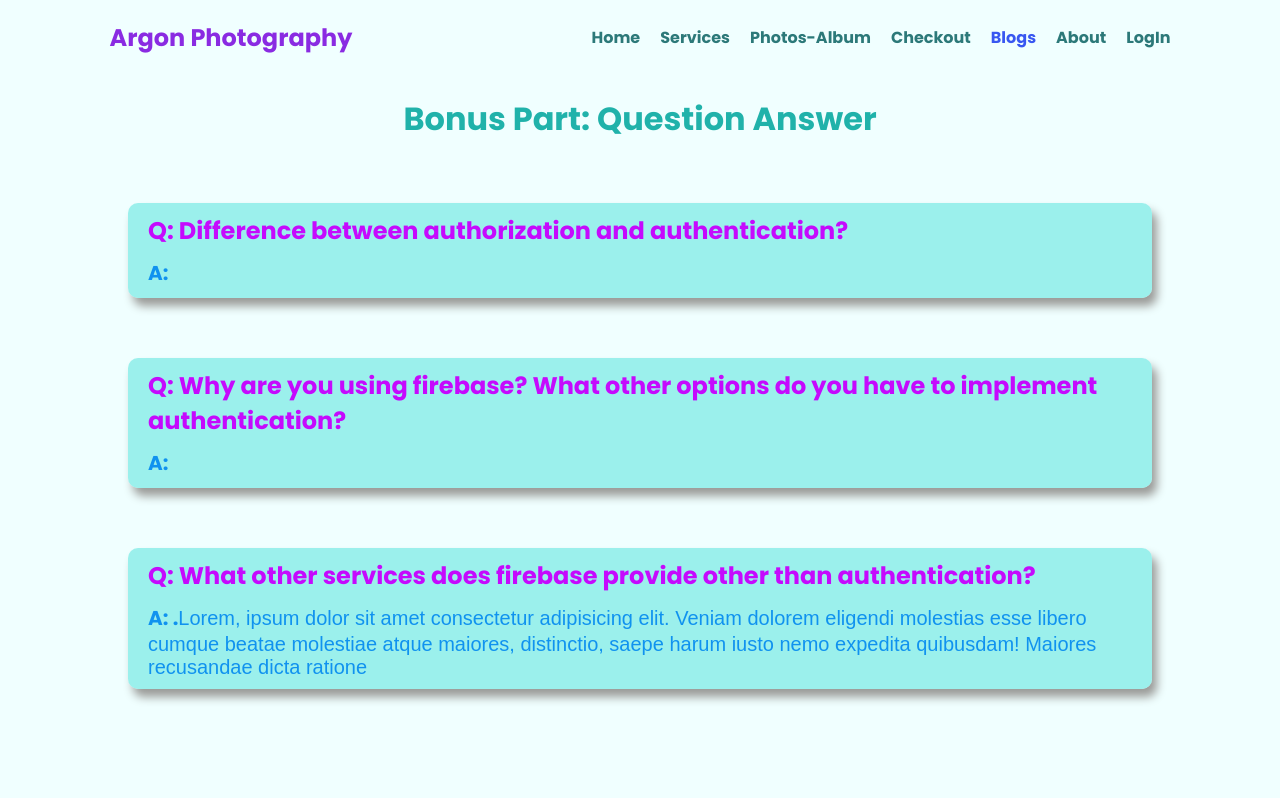
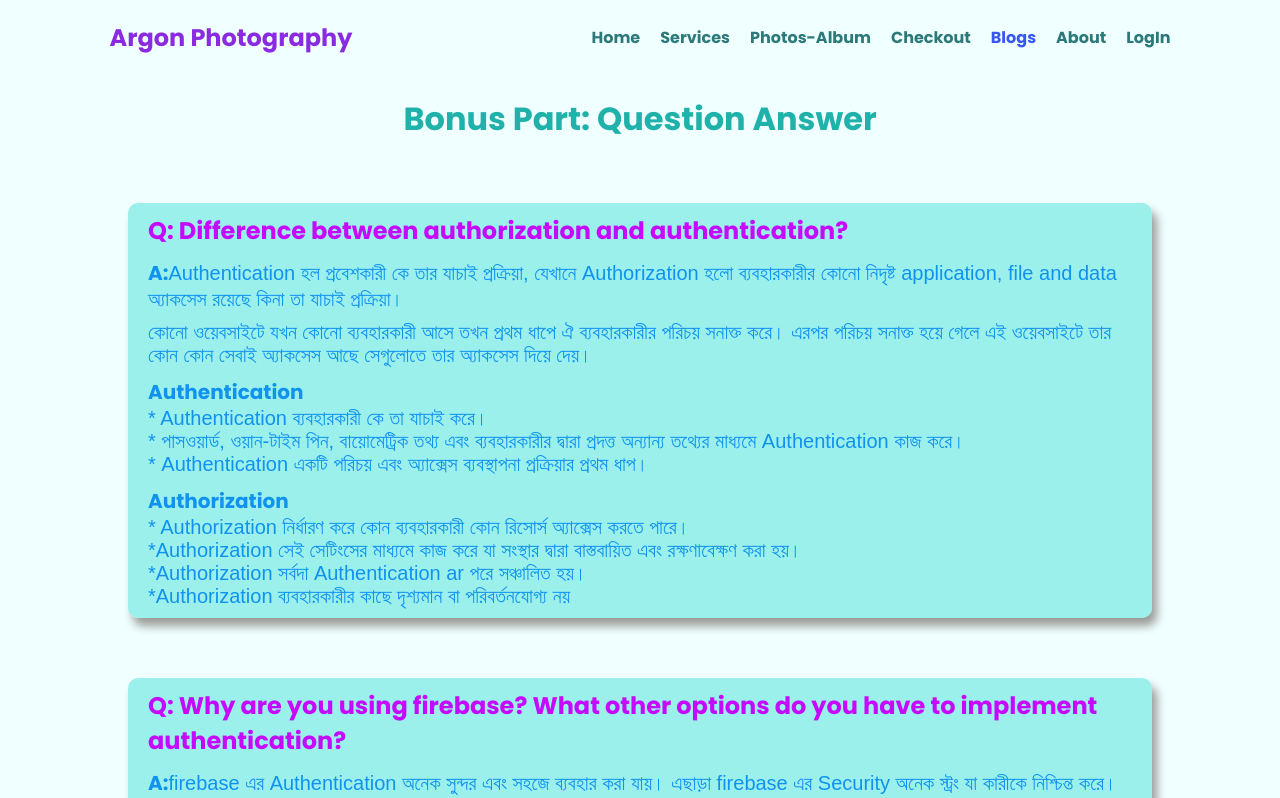
Before and after one commit to Abdur-Rahman-Argon/argon-photography, a React (Create React App) app: page /blogs in a window 1280 px wide. Shown: the top 798 px of the page. Built offline with nearby package versions, Linux system fonts and the light colour scheme; no server answers.

Commit message:
reset password set

```diff
--- a/src/components/Blogs/Blogs.js
+++ b/src/components/Blogs/Blogs.js
@@ -9,6 +9,39 @@ const Blogs = () => {
         <h2>Q: Difference between authorization and authentication?</h2>
         <p>
           <b>A:</b>
+          Authentication হল প্রবেশকারী কে তার যাচাই প্রক্রিয়া, যেখানে
+          Authorization হলো ব্যবহারকারীর কোনো নিদৃষ্ট application, file and data
+          অ্যাকসেস রয়েছে কিনা তা যাচাই প্রক্রিয়া।
+        </p>
+        <p>
+          কোনো ওয়েবসাইটে যখন কোনো ব্যবহারকারী আসে তখন প্রথম ধাপে ঐ ব্যবহারকারীর
+          পরিচয় সনাক্ত করে। এরপর পরিচয় সনাক্ত হয়ে গেলে এই ওয়েবসাইটে তার কোন
+          কোন সেবাই অ্যাকসেস আছে সেগুলোতে তার অ্যাকসেস দিয়ে দেয়।
+        </p>
+        <p>
+          <b>Authentication</b> <br /> * Authentication ব্যবহারকারী কে তা যাচাই
+          করে।
+          <br />
+          * পাসওয়ার্ড, ওয়ান-টাইম পিন, বায়োমেট্রিক তথ্য এবং ব্যবহারকারীর
+          দ্বারা প্রদত্ত অন্যান্য তথ্যের মাধ্যমে Authentication কাজ করে।
+          <br />
+          * Authentication একটি পরিচয় এবং অ্যাক্সেস ব্যবস্থাপনা প্রক্রিয়ার
+          প্রথম ধাপ।
+          <br />
+        </p>
+        <p>
+          <b>Authorization</b>
+          <br />
+          * Authorization নির্ধারণ করে কোন ব্যবহারকারী কোন রিসোর্স অ্যাক্সেস
+          করতে পারে।
+          <br />
+          *Authorization সেই সেটিংসের মাধ্যমে কাজ করে যা সংস্থার দ্বারা
+          বাস্তবায়িত এবং রক্ষণাবেক্ষণ করা হয়।
+          <br />
+          *Authorization সর্বদা Authentication ar পরে সঞ্চালিত হয়।
+          <br />
+          *Authorization ব্যবহারকারীর কাছে দৃশ্যমান বা পরিবর্তনযোগ্য নয়
+          <br />
         </p>
       </div>
       <div className="Card">
@@ -20,6 +53,18 @@ const Blogs = () => {
         </h2>
         <p>
           <b>A:</b>
+          firebase এর Authentication অনেক সুন্দর এবং সহজে ব্যবহার করা যায়।
+          এছাড়া firebase এর Security অনেক স্ট্রং যা কারীকে নিশ্চিন্ত করে।{" "}
+          <br />
+          Firebase অনেক উদ্দেশ্যে ব্যবহার করা হয় যা আপনার Website বিকাশ ,
+          বৃদ্ধি এবং এটিকে একটি মানসম্পন্ন Site বানাতে সাহায্য করতে পারে ।
+          <br />
+          তাছাড়া, ফায়ারবেস একটি ডেভেলপারকে মাথায় রেখে তৈরি করা হয়েছে যাতে
+          তারা একটি Website তৈরি করার সময় যে সমস্ত সমস্যার সম্মুখীন হতে পারে
+          তার সমাধান করতে পারে। তাই এটাই ভাল লাগে।
+          <br />
+          এখন ফায়ারবেস বিকল্প কিছু নেই তবে পরবর্তী যদি মন হয় অন্যান্য গুলো
+          ভালো সেটা পরে দেখা যাবে
         </p>
       </div>
       <div className="Card">
@@ -30,10 +75,7 @@ const Blogs = () => {
           </b>
         </h2>
         <p>
-          <b>A: .</b>Lorem, ipsum dolor sit amet consectetur adipisicing elit.
-          Veniam dolorem eligendi molestias esse libero cumque beatae molestiae
-          atque maiores, distinctio, saepe harum iusto nemo expedita quibusdam!
-          Maiores recusandae dicta ratione
+          <b>A: .</b>
         </p>
       </div>
     </div>
--- a/src/components/Login/Login/Login.js
+++ b/src/components/Login/Login/Login.js
@@ -1,6 +1,7 @@
 import React, { useState } from "react";
 import {
   useAuthState,
+  useSendPasswordResetEmail,
   useSignInWithEmailAndPassword,
 } from "react-firebase-hooks/auth";
 import { Link, useLocation, useNavigate } from "react-router-dom";
@@ -25,12 +26,20 @@ const Login = () => {
 
   const [signInWithEmailAndPassword] = useSignInWithEmailAndPassword(auth);
 
+  const [sendPasswordResetEmail, sending] = useSendPasswordResetEmail(auth);
+
   const setEmailBlur = (event) => {
     setEmail(event.target.value);
   };
   const setPasswordBlur = (event) => {
     setPassword(event.target.value);
   };
+
+  const resetPassword = async () => {
+    await sendPasswordResetEmail(email);
+    alert("Sent email");
+  };
+
   const handleUserLogin = (event) => {
     event.preventDefault();
     if (!email) {
@@ -69,7 +78,11 @@ const Login = () => {
           <div className="form-submit">
             <input type="submit" value="Log In" />
           </div>
-          <p className="reset-pin"> Reset Your PassWord ?</p>
+          <p className="reset-pin" onClick={resetPassword}>
+            <Link to="" className="reset-pin">
+              Reset Your PassWord ?
+            </Link>
+          </p>
           <hr />
           <button className="creat-account">
             <Link to="/signup">Create New Account</Link>
--- a/src/components/Login/SignUp/SignUp.css
+++ b/src/components/Login/SignUp/SignUp.css
@@ -9,14 +9,16 @@
   box-shadow: 10px 10px 10px rgb(237, 237, 237);
 }
 
-.paralal-line hr {
+.line {
+  height: 2px;
+  background-color: rgb(78, 78, 78);
   width: 100px;
-  background-color: rgb(123, 123, 123);
 }
 .paralal-line {
   display: flex;
-  text-align: center;
   margin: 15px;
+  align-items: center;
+  justify-content: space-around;
 }
 
 .external-signup img {
--- a/src/components/Login/SignUp/SignUp.js
+++ b/src/components/Login/SignUp/SignUp.js
@@ -36,13 +36,6 @@ const SignUp = () => {
     navigate(from, { replace: true });
   }
 
-  const verifyEmail = () => {
-    sendEmailVerification(auth.currentUser).then(() => {
-      // Email verification sent!
-      // ...
-    });
-  };
-
   const [createUserWithEmailAndPassword, createUser] =
     useCreateUserWithEmailAndPassword(auth);
 
@@ -71,9 +64,10 @@ const SignUp = () => {
     setConfirmPassword(event.target.value);
   };
 
-  const handleCreateUser = (event) => {
+  const handleCreateUser = async (event) => {
     event.preventDefault();
-
+    await sendEmailVerification();
+    alert("Sent email");
     createUserWithEmailAndPassword(email, newPassword);
   };
   return (
@@ -128,23 +122,22 @@ const SignUp = () => {
             <input type="submit" value="Sign Up" />
           </div>
           <p>
-            Have a Account?<Link to="/login"> LogIn</Link>
+            Have a Account?
+            <Link to="/login" className="reset-pin">
+              {" "}
+              LogIn
+            </Link>
           </p>
 
           <div className="paralal-line">
-            <hr />
+            <div className="line"></div>
             <span>or</span>
-            <hr />
+            <div className="line"></div>
           </div>
           <div>
             <button onClick={handleGoogleSignup} className="external-signup">
               <img src={google} alt="" />
               <span>With Google Sign Up</span>
-            </button>
-            <br />
-            <button className="external-signup">
-              <img src={facebook} alt="" />
-              <span>With Facebook Sign Up</span>
             </button>
             <br />
             <button onClick={handleGithubSignup} className="external-signup">
```
Also changed, not shown: 1 other file (tests, documents, lock files or other folders).
